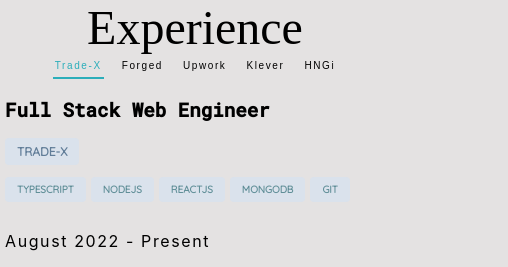
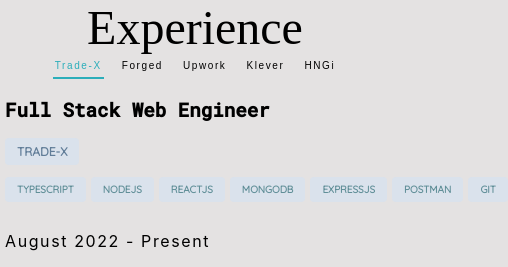
Before and after one commit to NnajiChimuanya/portfolio, a React (Create React App) app in the folder client/: page / in a window 390 px wide. Shown: the top 267 px of the page, 508 px wide, since content can reach past the window. Built offline with nearby package versions, Linux system fonts and the light colour scheme; a web font is replaced by a local one.

Commit message:
Fixed the responsiveness

```diff
--- a/client/src/component/experience.css
+++ b/client/src/component/experience.css
@@ -16,7 +16,7 @@
 .btn-container {
   flex: 0.3;
   display: flex;
-  flex-direction: row;
+  flex-direction: column;
 }
 
 .button-container::-webkit-scrollbar {
@@ -164,6 +164,7 @@
 
   .btn-container {
     display: flex;
+    flex-direction: row;
     justify-content: center;
     align-items: center;
   }
--- a/client/src/dummyData.ts
+++ b/client/src/dummyData.ts
@@ -11,7 +11,15 @@
       "Created the endpoints for user signup and login using JWT for authentication and authorization, using mongodb database for storing data. Ensured that user data is secured by hashing the password using mongoose pre-save hook. Ensured that certain routes are protected by implemented an isAuthenticated middleware which checks for and verifies the authenticity of the JWT token",
       "Ensured smooth application flow by creating error handlers for possible errors and exceptions that may occur during creating a new user and database connection.",
     ],
-    tools: ["TypeScript", "NodeJs", "ReactJS", "MongoDb", "Git"],
+    tools: [
+      "TypeScript",
+      "NodeJs",
+      "ReactJS",
+      "MongoDb",
+      "ExpressJS",
+      "Postman",
+      "Git",
+    ],
     company: "Trade-x",
   },
   {
@@ -24,6 +32,7 @@
       "Post-ironic selvage chambray sartorial freegan meditation. Chambray chartreuse kombucha meditation, man bun four dollar toast street art cloud bread live-edge heirloom.",
       "Butcher drinking vinegar franzen authentic messenger bag copper mug food truck taxidermy. Mumblecore lomo echo park readymade iPhone migas single-origin coffee franzen cloud bread tilde vegan flexitarian.",
     ],
+    tools: ["TypeScript", "ReactJS", "Material UI", "Git"],
     company: "Forged",
   },
   {
@@ -35,6 +44,15 @@
       "Tote bag sartorial mlkshk air plant vinyl banjo lumbersexual poke leggings offal cold-pressed brunch neutra. Hammock photo booth live-edge disrupt.",
       "Post-ironic selvage chambray sartorial freegan meditation. Chambray chartreuse kombucha meditation, man bun four dollar toast street art cloud bread live-edge heirloom.",
       "Butcher drinking vinegar franzen authentic messenger bag copper mug food truck taxidermy. Mumblecore lomo echo park readymade iPhone migas single-origin coffee franzen cloud bread tilde vegan flexitarian.",
+    ],
+    tools: [
+      "TypeScript",
+      "NodeJs",
+      "ReactJS",
+      "Material UI",
+      "MongoDb",
+      "Postman",
+      "Git",
     ],
     company: "Upwork",
   },
@@ -49,6 +67,15 @@
       "Fam VHS enamel pin try-hard echo park raw denim unicorn fanny pack vape authentic. Helvetica fixie church-key, small batch jianbing messenger bag scenester +1",
       "Fam VHS enamel pin try-hard echo park raw denim unicorn fanny pack vape authentic. Helvetica fixie church-key, small batch jianbing messenger bag scenester +1",
     ],
+    tools: [
+      "TypeScript",
+      "JavaScript",
+      "NodeJs",
+      "Postman",
+      "MongoDb",
+      "ExpressJS",
+      "Git",
+    ],
     company: "Klever",
   },
   {
@@ -61,6 +88,7 @@
       "YOLO drinking vinegar chambray pok pok selfies quinoa kinfolk pitchfork street art la croix unicorn DIY. Woke offal jianbing venmo tote bag, palo santo subway tile slow-carb post-ironic pug ugh taxidermy squid.",
       "Pour-over glossier chambray umami 3 wolf moon. Iceland kale chips asymmetrical craft beer actually forage, biodiesel tattooed fingerstache. Pork belly lomo man braid, portland pitchfork locavore man bun prism.",
     ],
+    tools: ["TypeScript", "NodeJs", "ReactJS", "MongoDb", "Git"],
     company: "HNGi",
   },
 ];
```
